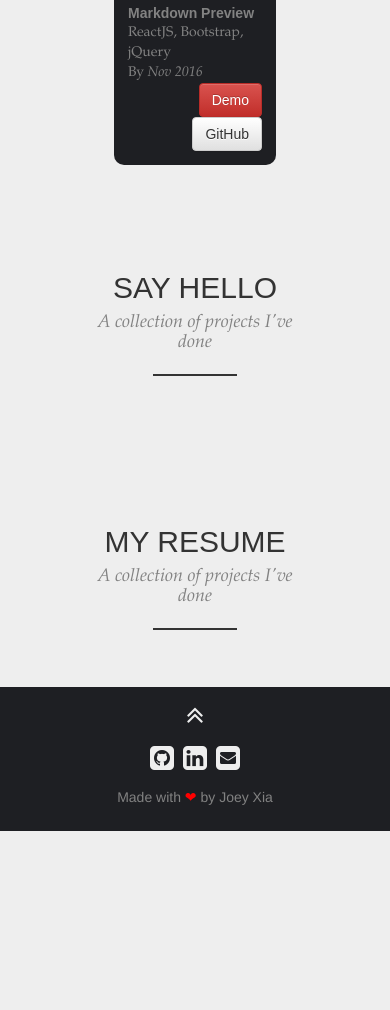
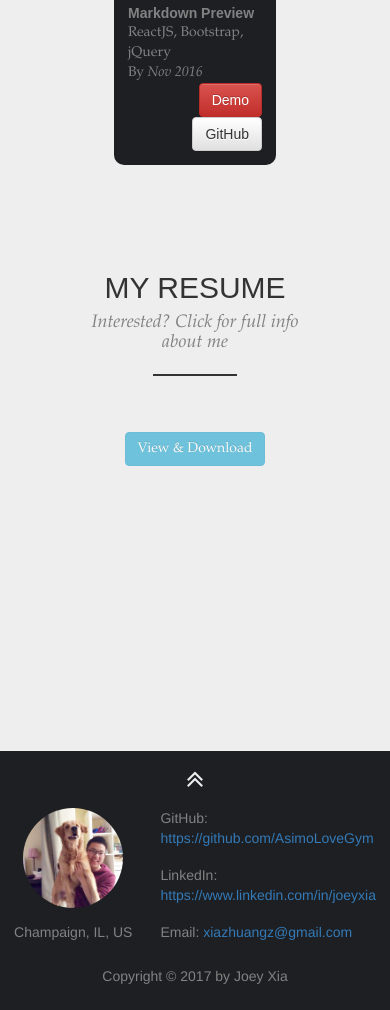
Before and after one commit to AsimoLoveGym/AsimoLoveGym.github.io, a plain HTML site: page index.html in a window 390 px wide. Shown: the part 10643-11653 px from the top of the page. Before the commit the page ends 11474 px from the top, so only its background shows below. Drawn offline with nearby package versions, Linux system fonts and the light colour scheme.

Commit message:
[FEAT] Add the contact me section

```diff
--- a/css/main.css
+++ b/css/main.css
@@ -181,6 +181,11 @@ hr {
   margin-left: 1em;
 }*/
 
+section:last-of-type {
+  height: 500px;
+  margin-bottom: 20%;
+}
+
 
 footer {
   padding: 1em 0 1em 0;
@@ -188,7 +193,24 @@ footer {
   color: rgb(130, 130, 130);
 }
 
+footer .mysocial-container {
+  display: flex;
+  flex-wrap: wrap;
+}
 
+footer .mysocial-container div {
+  display: flex;
+  flex-direction: column;
+  justify-content: space-between;
+  flex: 1;
+  padding: 1em;
+}
+
+footer .mysocial-container div img {
+  width: 100px;
+  height: 100px;
+  margin-bottom: 1em;
+}
 
 footer .mysocial {
   margin-top: 1em;
--- a/index.html
+++ b/index.html
@@ -45,8 +45,8 @@
           <li><a href="#skills">Skills</a></li>
           <li><a href="#education">Education</a></li>
           <li><a href="#portfolio">Portfolio</a></li>
+          <li><a href="#resume">Resume</a></li>
           <li><a href="#contact">Contact</a></li>
-          <li><a href="#resume">Resume</a></li>
         </ul>
       </div>
     </div>
@@ -621,37 +621,46 @@
       </section><!-- End of education section -->
 
 
-      <section id="contact" class="text-center row">
+      <!-- <section id="contact" class="text-center row">
         <h2 class="section-title">SAY HELLO</h2>
         <h4 class="section-subtitle"><i>A collection of projects I've done</i></h4>
         <hr>
         <div class="col-md-12 education-row">
 
         </div>
-      </section>
+      </section> -->
 
       <section id="resume" class="text-center row">
         <h2 class="section-title">MY RESUME</h2>
-        <h4 class="section-subtitle"><i>A collection of projects I've done</i></h4>
+        <h4 class="section-subtitle"><i>Interested? Click for full info about me</i></h4>
         <hr>
         <div class="col-md-12 education-row">
+          <!-- <button type="button" class="btn btn-info"></button> -->
+          <a href="#" target="_blank" class="btn btn-info" role="button" disabled>View & Download</a>
         </div>
       </section>
     <!-- </article> -->
   </main>
 
-  <footer>
+  <footer id="contact">
     <div class="text-center container">
     <!-- <button><span class="glyphicon glyphicon-chevron-up" aria-hidden="true"></span></button> -->
-      <a href="#home"><span class="fa fa-angle-double-up fa-2x"></span></a>
-      <div class="row mysocial">
-          <!-- <div class="col-xs-12 text-center" id="mysocial"> -->
-            <a href="https://github.com/AsimoLoveGym" target="_blank"><span class="fa fa-github-square fa-2x"></span></a>
-            <a href="https://www.linkedin.com/in/zhuangzhuang-xia-45304b6b" target="_blank"><span class="fa fa-linkedin-square fa-2x"></span></a>
-            <a href="mailto:xiazhuangz@gmail.com" target="_blank"><span class="fa fa-envelope-square fa-2x"></span></a>
-          <!-- </div> -->
+      <a href="#home"><i class="fa fa-angle-double-up fa-2x"></i></a>
+      <div class="row mysocial-container">
+        <div class="col-xs-12 col-sm-4 myprofile">
+          <img src="img/me.jpg" class="img-circle img-responsive center-block" alt="The Profile of author">
+          <p>Champaign, IL, US</p>
         </div>
-      <p>Made with <span>&#10084;</span> by Joey Xia</p>
+        <div class="col-xs-12 col-sm-8 text-left" id="mysocial">
+          <p>GitHub: <a href="https://github.com/AsimoLoveGym" target="_blank">https://github.com/AsimoLoveGym</a></p>
+          <p>LinkedIn: <a href="https://www.linkedin.com/in/joeyxia" target="_blank">https://www.linkedin.com/in/joeyxia</a></p>
+          <p>Email: <a href="mailto:xiazhuangz@gmail.com" target="_blank">xiazhuangz@gmail.com</a></p>
+          <!-- <a href="https://github.com/AsimoLoveGym" target="_blank"><i class="fa fa-github-square fa-2x"></i></a>
+          <a href="https://www.linkedin.com/in/zhuangzhuang-xia-45304b6b" target="_blank"><i class="fa fa-linkedin-square fa-2x"></i></a>
+          <a href="mailto:xiazhuangz@gmail.com" target="_blank"><i class="fa fa-envelope-square fa-2x"></i></a> -->
+        </div>
+      </div>
+      <p>Copyright © 2017 by Joey Xia</p>
     </div>
   </footer>
 
```
